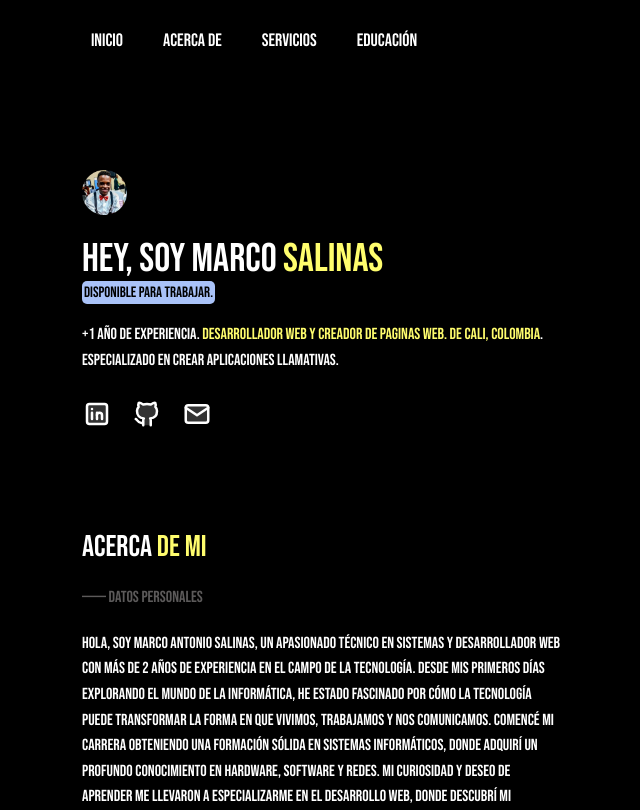
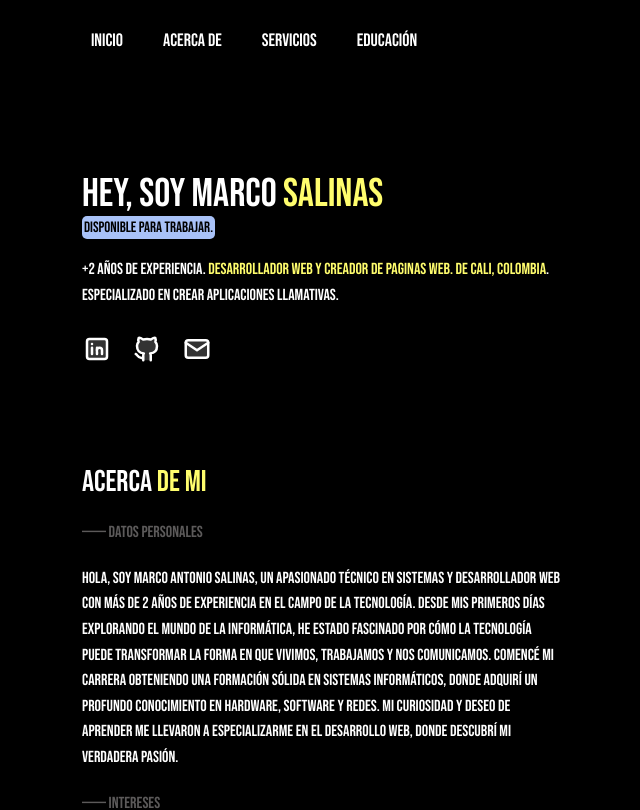
Before and after one commit to marcosali/port-web, a React (Create React App) app: page / in a window 1280 px wide. Shown: the top 810 px of the page, without its empty margins (386-1026 px from the left). Built offline with nearby package versions, Linux system fonts and the light colour scheme.

Commit message:
Update Home.jsx

```diff
--- a/src/Components/Home.jsx
+++ b/src/Components/Home.jsx
@@ -1,14 +1,11 @@
 import React from 'react'
 import './Home.css';
-import Foto from '../assets/marco.png'
 
 
 const Home = () => {
     return (
         <div id='Home' className="home">
-            <div className="logo">
-                <a href="/"><img src={Foto} alt="Logo" /></a>
-            </div>
+
 
             <div className="title">
                 <h1>Hey, soy Marco <span className="cl-text">Salinas</span></h1>
@@ -16,7 +13,7 @@ const Home = () => {
             </div>
 
             <div className="text">
-                <p>+1 año de experiencia. <span className="cl-text">Desarrollador Web y creador de paginas web. De Cali, Colombia</span>. Especializado en crear aplicaciones llamativas.</p>
+                <p>+2 años de experiencia. <span className="cl-text">Desarrollador Web y creador de paginas web. De Cali, Colombia</span>. Especializado en crear aplicaciones llamativas.</p>
             </div>
 
             <div className="icon">
```
